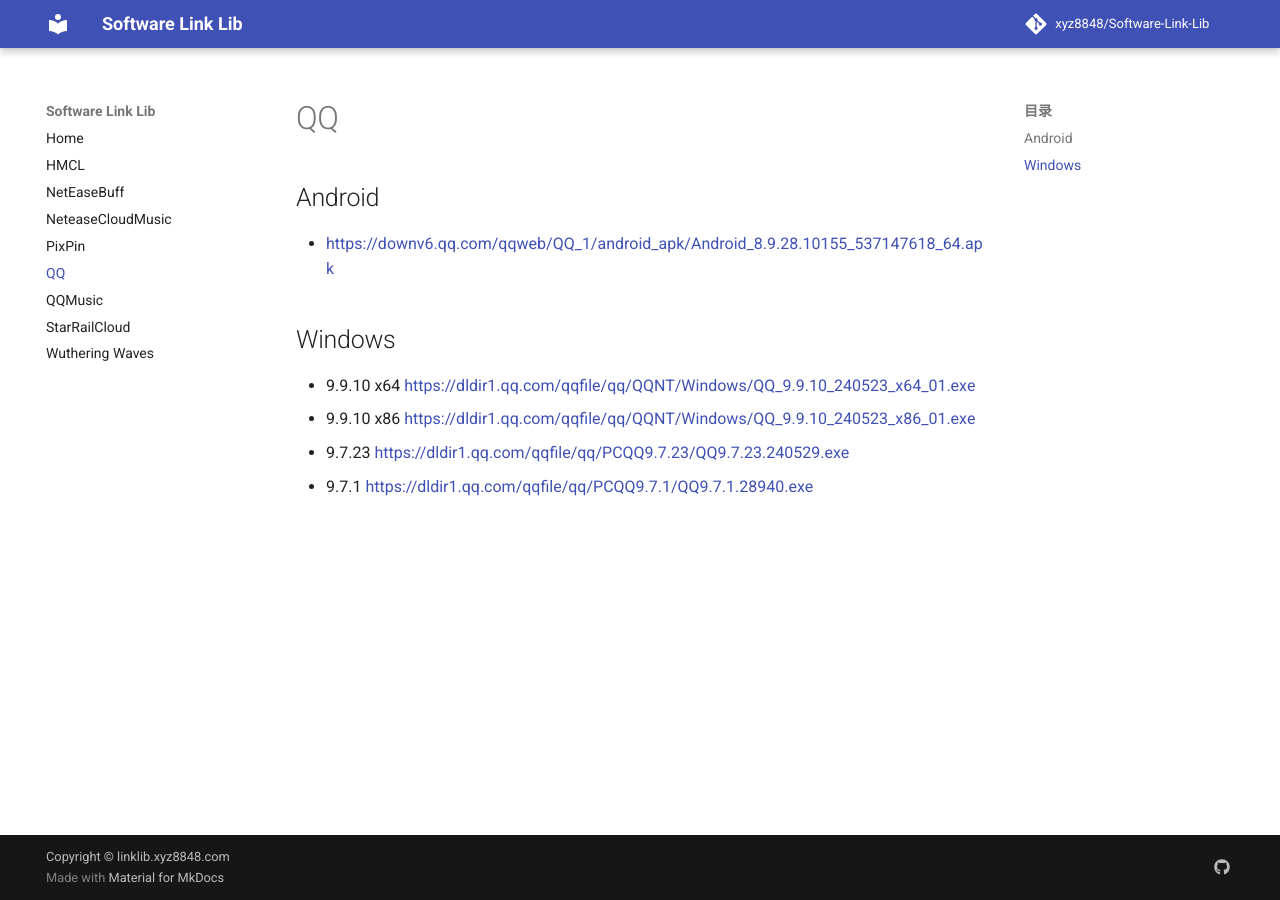
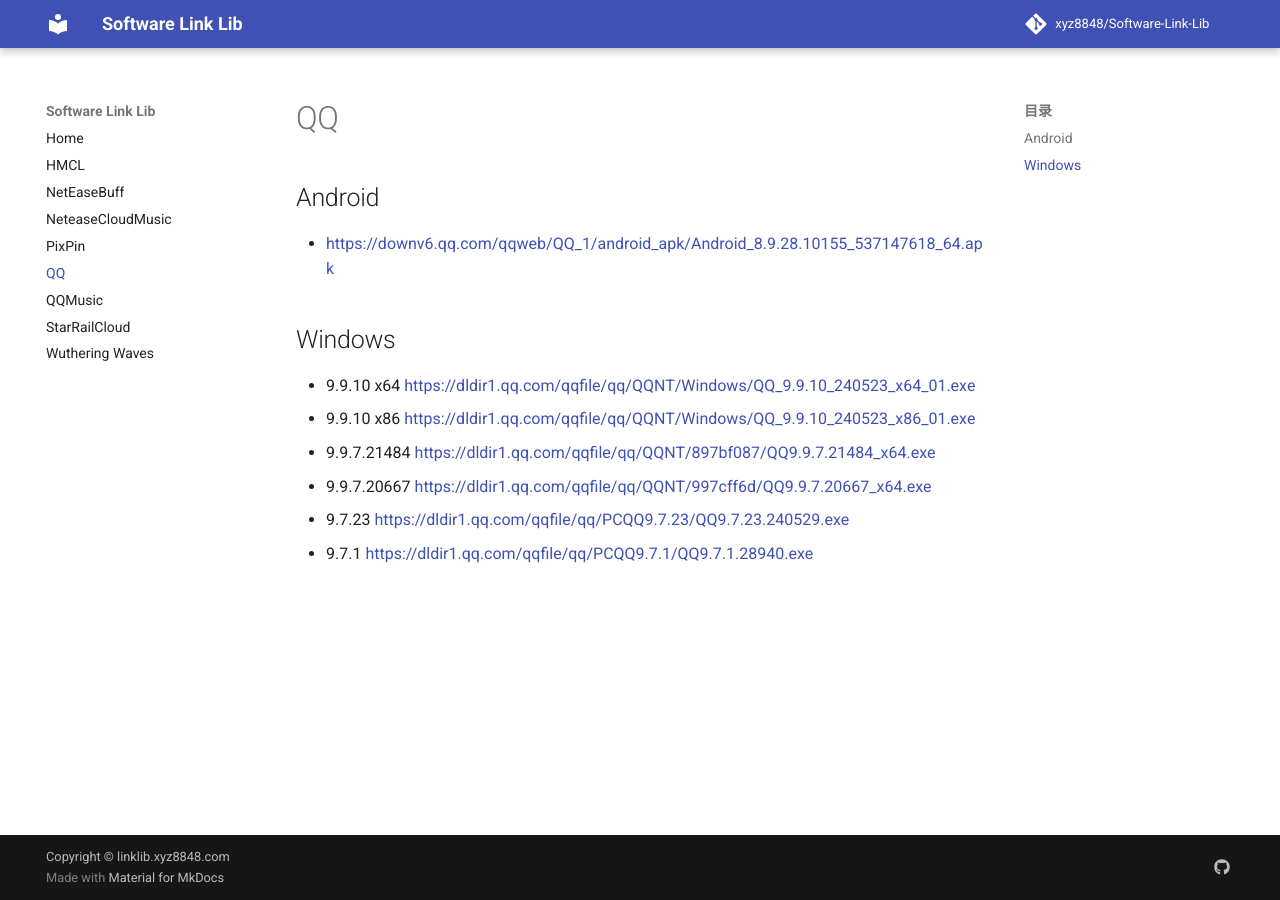
Before and after one commit to xyz8848/Software-Link-Lib, an MkDocs documentation site: the page built from docs/QQ.md, in a window 1280 px wide. Built offline with MkDocs 1.6.1 and Material for MkDocs 9.7.7, drawn with Linux system fonts in a browser that asks for light colours; comment, search, counter and statistics services are not loaded.

Commit message:
Update QQ.md

```diff
--- a/docs/QQ.md
+++ b/docs/QQ.md
@@ -6,5 +6,7 @@
 ## Windows
 - 9.9.10 x64 [https://dldir1.qq.com/qqfile/qq/QQNT/Windows/QQ_9.9.10_240523_x64_01.exe](https://dldir1.qq.com/qqfile/qq/QQNT/Windows/QQ_9.9.10_240523_x64_01.exe)
 - 9.9.10 x86 [https://dldir1.qq.com/qqfile/qq/QQNT/Windows/QQ_9.9.10_240523_x86_01.exe](https://dldir1.qq.com/qqfile/qq/QQNT/Windows/QQ_9.9.10_240523_x86_01.exe)
+- 9.9.7.21484 [https://dldir1.qq.com/qqfile/qq/QQNT/897bf087/QQ9.9.7.21484_x64.exe](https://dldir1.qq.com/qqfile/qq/QQNT/897bf087/QQ9.9.7.21484_x64.exe)
+- 9.9.7.20667 [https://dldir1.qq.com/qqfile/qq/QQNT/997cff6d/QQ9.9.7.20667_x64.exe](https://dldir1.qq.com/qqfile/qq/QQNT/997cff6d/QQ9.9.7.20667_x64.exe)
 - 9.7.23 [https://dldir1.qq.com/qqfile/qq/PCQQ9.7.23/QQ9.7.23.240529.exe](https://dldir1.qq.com/qqfile/qq/PCQQ9.7.23/QQ9.7.23.240529.exe)
 - 9.7.1 [https://dldir1.qq.com/qqfile/qq/PCQQ9.7.1/QQ9.7.1.28940.exe](https://dldir1.qq.com/qqfile/qq/PCQQ9.7.1/QQ9.7.1.28940.exe)
```
